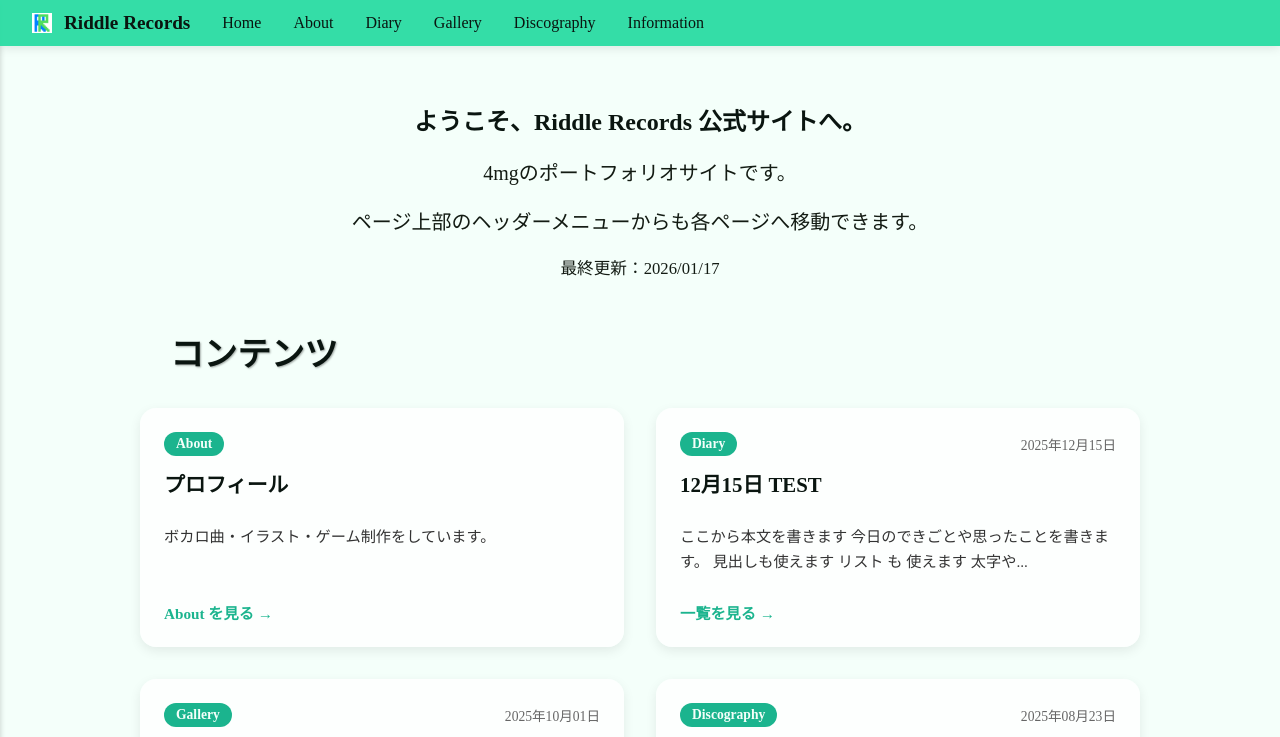
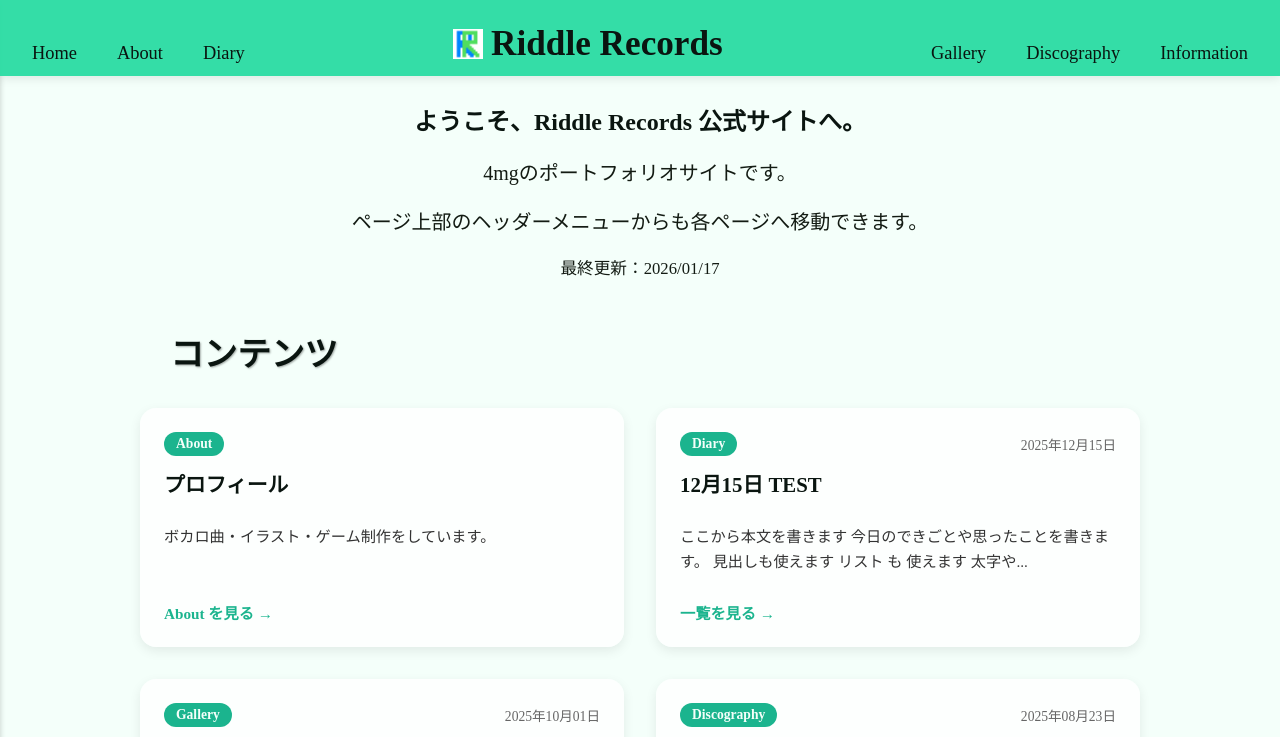
Before and after one commit to Enomi-4mg/Riddle-Records, a Jekyll site: the page built from index.html, in a window 1280 px wide and 1400 px high. Shown: the top 737 px of the window. Built offline with Jekyll 4.4.1, drawn with Linux system fonts in a browser that asks for light colours; some web fonts are replaced; some of the changed text lies outside the part shown; grey boxes are pictures that could not be loaded.

Commit message:
control トランジション

```diff
--- a/_includes/header.html
+++ b/_includes/header.html
@@ -1,10 +1,6 @@
 <header class="site-header">
     <div class="header-container">
-        <a href="{{ '/' | relative_url }}" class="header-logo">
-            <img src="{{ '/favicon/favicon.ico' | relative_url }}" alt="Riddle Records" class="logo-icon">
-            <span class="site-title">Riddle Records</span>
-        </a>
-        <nav class="header-nav">
+        <nav class="header-nav header-nav-left">
             <ul class="nav-menu">
                 <li class="nav-item">
                     <a href="{{ '/' | relative_url }}" class="{% if page.url == '/' %}active{% endif %}">Home</a>
@@ -15,6 +11,14 @@
                 <li class="nav-item">
                     <a href="{{ '/diary' | relative_url }}" class="{% if page.url contains '/diary' %}active{% endif %}">Diary</a>
                 </li>
+            </ul>
+        </nav>
+        <a href="{{ '/' | relative_url }}" class="header-logo">
+            <img src="{{ '/favicon/favicon.ico' | relative_url }}" alt="Riddle Records" class="logo-icon">
+            <span class="site-title">Riddle Records</span>
+        </a>
+        <nav class="header-nav header-nav-right">
+            <ul class="nav-menu">
                 <li class="nav-item">
                     <a href="{{ '/gallery' | relative_url }}" class="{% if page.url == '/gallery' or page.url == '/gallery.html' %}active{% endif %}">Gallery</a>
                 </li>
--- a/index.html
+++ b/index.html
@@ -8,10 +8,6 @@ title: "Riddle Records"
 {% assign latest_diary = site.diary | sort: 'date' | reverse | first %}
 {% assign latest_song = site.songs | sort: 'date' | reverse | first %}
 {% assign latest_gallery = site.data.gallery | sort: 'date' | reverse | first %}
-{% assign gallery_link = latest_gallery.article_url | default: '' %}
-{% if gallery_link == '' %}
-  {% assign gallery_link = '/gallery.html#gallery-container' %}
-{% endif %}
 
 <section class="home-intro">
   <p class="home-welcome">ようこそ、Riddle Records 公式サイトへ。</p>
@@ -48,11 +44,17 @@ title: "Riddle Records"
 
     {% if latest_gallery %}
     <article class="home-card">
-      <a href="{{ gallery_link | relative_url }}" class="home-card-clickable">
+      <a href="{{ '/gallery.html' | relative_url }}" class="home-card-clickable">
         <div class="home-card-head">
           <span class="home-card-label">Gallery</span>
           <time class="home-card-date" datetime="{{ latest_gallery.date | date: '%Y-%m-%d' }}">{{ latest_gallery.date | date: "%Y年%m月%d日" }}</time>
         </div>
+        {% if latest_gallery.cloudinary_id %}
+        <div class="home-card-thumb">
+          {% assign img_url = 'https://res.cloudinary.com/ddbjkjq9w/image/upload/c_fill,w_400,h_400,g_auto/' | append: latest_gallery.cloudinary_id %}
+          <img src="{{ img_url }}" alt="{{ latest_gallery.title }}" loading="lazy">
+        </div>
+        {% endif %}
         <h3 class="home-card-title">{{ latest_gallery.title }}</h3>
         <p class="home-card-desc">{{ latest_gallery.description | default: '' | truncate: 70 }}</p>
       </a>
@@ -67,6 +69,11 @@ title: "Riddle Records"
           <span class="home-card-label">Discography</span>
           <time class="home-card-date" datetime="{{ latest_song.date | date: '%Y-%m-%d' }}">{{ latest_song.date | date: "%Y年%m月%d日" }}</time>
         </div>
+        {% if latest_song.youtube_id %}
+        <div class="home-card-thumb">
+          <img src="https://img.youtube.com/vi/{{ latest_song.youtube_id }}/maxresdefault.jpg" alt="{{ latest_song.title }}" loading="lazy">
+        </div>
+        {% endif %}
         <h3 class="home-card-title">{{ latest_song.title }}</h3>
         <p class="home-card-desc">{{ latest_song.description | default: '' | truncate: 70 }}</p>
       </a>
--- a/script.js
+++ b/script.js
@@ -77,6 +77,20 @@ function preloadImages(container) {
   return Promise.all(promises);
 }
 
+// Get page category from URL
+function getPageCategory(url) {
+  const path = new URL(url, window.location.origin).pathname;
+
+  if (path === '/' || path.endsWith('/index.html')) return 'home';
+  if (path.includes('/about')) return 'about';
+  if (path.includes('/diary')) return 'diary'; // Includes both /diary.html and /diary/YYYY-MM-DD/
+  if (path.includes('/gallery')) return 'gallery';
+  if (path.includes('/disco')) return 'disco'; // Includes both /disco.html and /disco/YYYY-MM-DD/
+  if (path.includes('/info')) return 'info';
+
+  return 'other';
+}
+
 // Wait for all images in container to load
 // Initialize event listeners for links
 function initializeEventListeners() {
@@ -103,8 +117,21 @@ function initializeEventListeners() {
         e.preventDefault();
 
         const url = link.href;
+        // Get current category at click time, not at initialization
+        const currentCategory = getPageCategory(window.location.href);
+        const targetCategory = getPageCategory(url);
+        const isCategoryChange = currentCategory !== targetCategory;
 
-        if (curtain) {
+        console.log(`Navigation: ${currentCategory} -> ${targetCategory}, isCategoryChange: ${isCategoryChange}`);
+
+        // Only use transition animation when moving between different categories
+        if (curtain && isCategoryChange) {
+          // Mark that we're using internal navigation
+          sessionStorage.setItem('internalNavigation', 'true');
+
+          // Remove hidden state if it exists
+          curtain.removeAttribute('data-hidden');
+
           // Remove all animation classes first
           curtain.classList.remove('ascending', 'initial', 'descending');
 
@@ -138,6 +165,9 @@ function initializeEventListeners() {
             }
           }, 300); // Wait for descend animation
         } else {
+          // Direct navigation without animation for same-category moves
+          // Mark that we're using internal navigation (no transition needed)
+          sessionStorage.setItem('internalNavigation', 'skip');
           window.location.href = url;
         }
       }
@@ -151,8 +181,8 @@ function initializeEventListeners() {
 document.addEventListener('DOMContentLoaded', () => {
   const curtain = document.querySelector('.transition-curtain');
 
-  // When page loads, ascend the curtain (幕が上に消える)
-  if (curtain) {
+  // Only show transition on true initial page load (not if already hidden)
+  if (curtain && !curtain.hasAttribute('data-hidden')) {
     setTimeout(() => {
       curtain.classList.remove('initial');
       curtain.classList.add('ascending');
@@ -165,26 +195,9 @@ document.addEventListener('DOMContentLoaded', () => {
 
 // Handle browser back/forward buttons
 window.addEventListener('popstate', async (e) => {
-  const curtain = document.querySelector('.transition-curtain');
-
-  if (curtain) {
-    curtain.classList.remove('ascending');
-    setTimeout(() => {
-      curtain.classList.add('descending');
-    }, 10);
-
-    setTimeout(async () => {
-      const url = window.location.href;
-      const success = await loadPageContent(url);
-
-      if (success) {
-        curtain.classList.remove('descending');
-        setTimeout(() => {
-          curtain.classList.add('ascending');
-        }, 50);
-      }
-    }, 300);
-  }
+  // No transition animation on back/forward navigation
+  const url = window.location.href;
+  await loadPageContent(url);
 });
 
 // Sidebar toggle
--- a/style/style.css
+++ b/style/style.css
@@ -112,8 +112,9 @@ img{
 
 .header-container {
     display: flex;
-    align-items: center;
-    padding: 0.75rem 2rem;
+    align-items: flex-end;
+    justify-content: space-between;
+    padding: 1.5rem 2rem 0.75rem;
     max-width: 1400px;
     margin: 0 auto;
 }
@@ -121,9 +122,11 @@ img{
 .header-logo {
     display: flex;
     align-items: center;
-    gap: 0.75rem;
-    margin-right: 2rem;
+    justify-content: center;
+    gap: 0.5rem;
     transition: opacity 0.3s ease;
+    order: 2;
+    flex: 1;
 }
 
 .header-logo:hover {
@@ -131,26 +134,35 @@ img{
 }
 
 .logo-icon {
-    width: 20px;
-    height: 20px;
+    width: 30px;
+    height: 30ｓpx;
     object-fit: contain;
 }
 
 .site-title {
-    font-size: 1.2rem;
+    font-size: 2.2rem;
     font-weight: 700;
     color: #0a1510;
     white-space: nowrap;
 }
 
 .header-nav {
-    flex: 1;
     display: flex;
+}
+
+.header-nav-left {
+    order: 1;
+    padding-right: 5rem;
+}
+
+.header-nav-right {
+    order: 3;
+    padding-left: 5rem;
 }
 
 .nav-menu {
     display: flex;
-    gap: 2rem;
+    gap: 2.5rem;
     list-style: none;
     margin: 0;
     padding: 0;
@@ -158,9 +170,9 @@ img{
 
 .nav-item a {
     color: #0a1510;
-    font-size: 1rem;
+    font-size: 1.15rem;
     font-weight: 400;
-    padding: 0.5rem 0;
+    padding: 0.25rem 0;
     transition: color 0.3s ease;
     border-bottom: 2px solid transparent;
 }
@@ -821,6 +833,22 @@ img{
     gap: 0.75rem;
 }
 
+.home-card-thumb {
+    width: 100%;
+    aspect-ratio: 1 / 1;
+    overflow: hidden;
+    border-radius: 0.5rem;
+    background: #e6f7f1;
+}
+
+.home-card-thumb img {
+    width: 100%;
+    height: 100%;
+    object-fit: cover;
+    max-width: none;
+    border-radius: 0.5rem;
+}
+
 .home-card-head {
     display: flex;
     justify-content: space-between;
```
Also changed, not shown: _layouts/default.html (+15 -0 lines), _songs/2025-02-25.md (+2 -2 lines), _songs/2025-08-23.md (+1 -1 lines).
